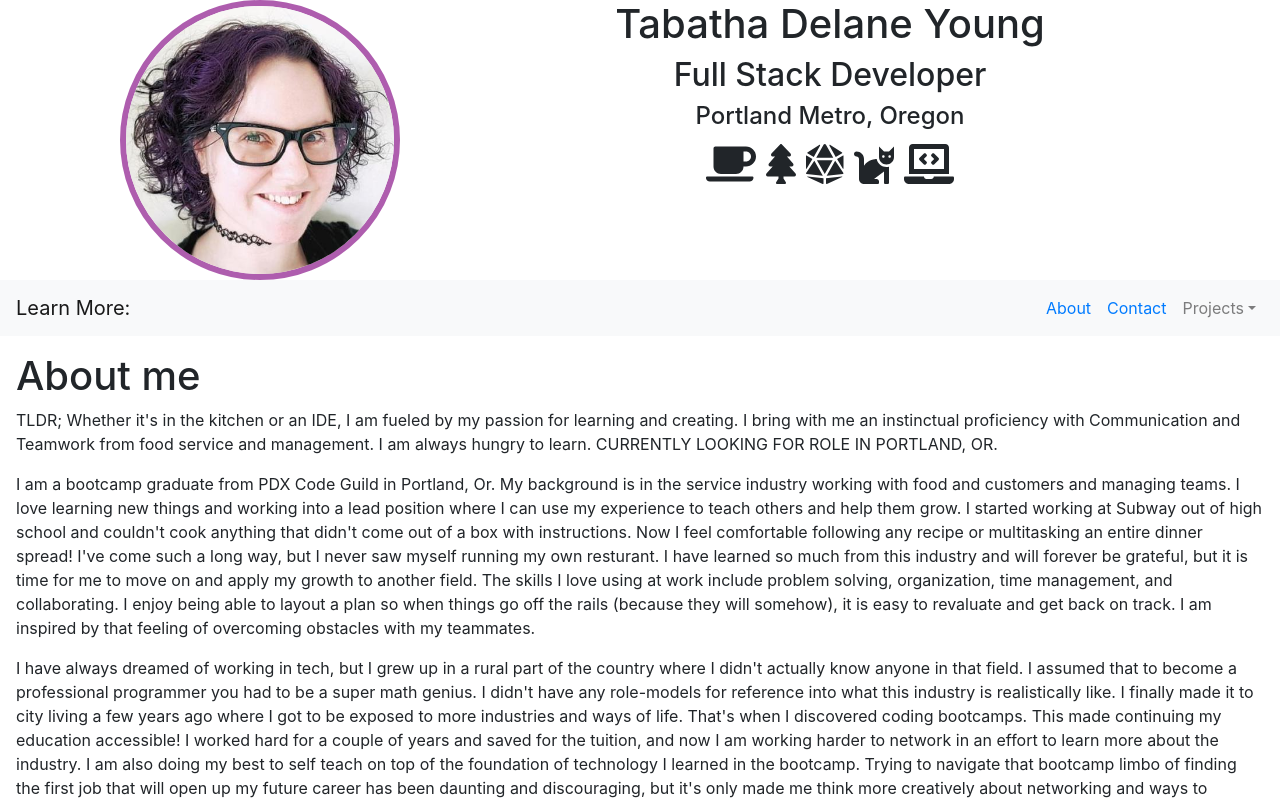
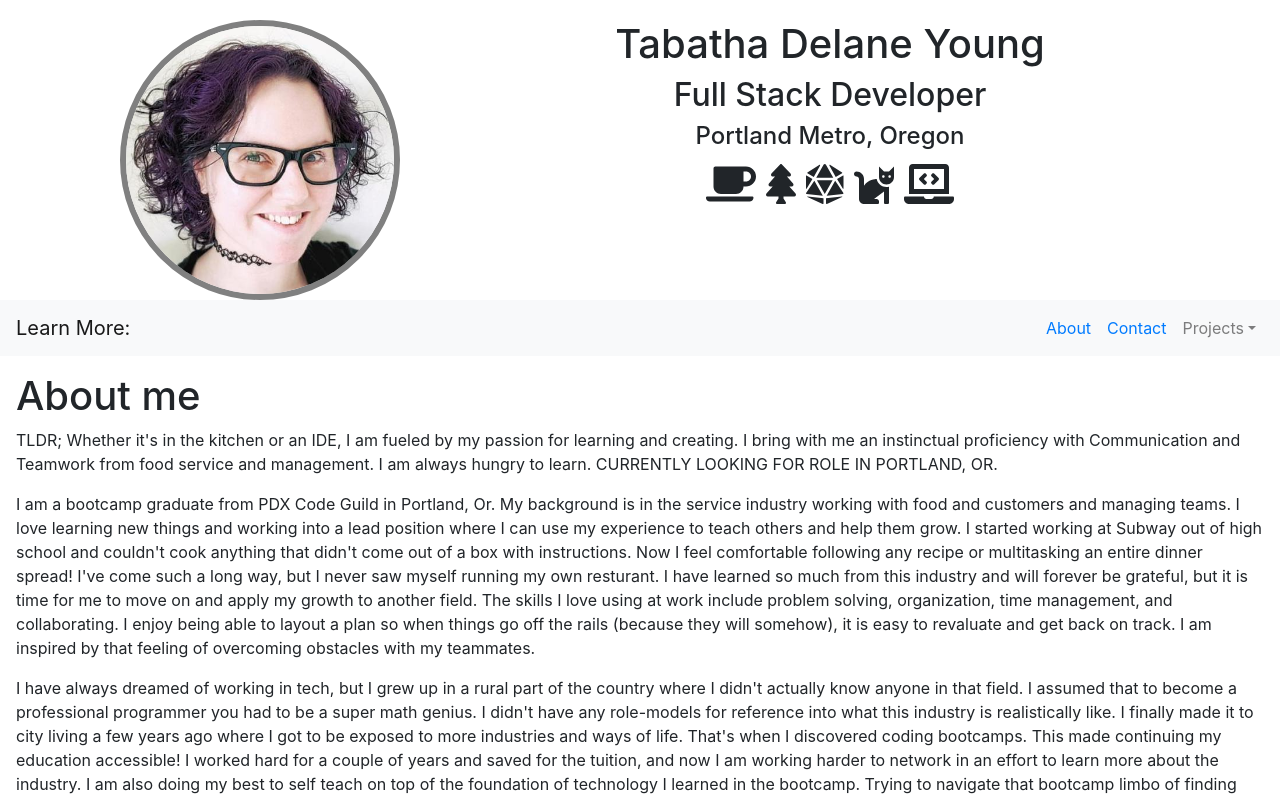
Before and after one commit to tabathadelane/portfolio-clone-react, a React (Create React App) app: page / in a window 1280 px wide. Shown: the top 800 px of the page. Built offline with nearby package versions, Linux system fonts and the light colour scheme.

Commit message:
add custom styling

```diff
--- a/src/index.css
+++ b/src/index.css
@@ -34,10 +34,12 @@ svg {
 .headshot {
   height: 80%;
   width: 80%;
-  border: 6px solid rgba(128, 0, 128, 0.637);
+  border: 6px solid grey;
+  /* border: 6px solid rgba(128, 0, 128, 0.637); */
 }
 .center-header {
   text-align: center;
+  padding-top:20px;
 }
 .center {
   margin: auto;
```
